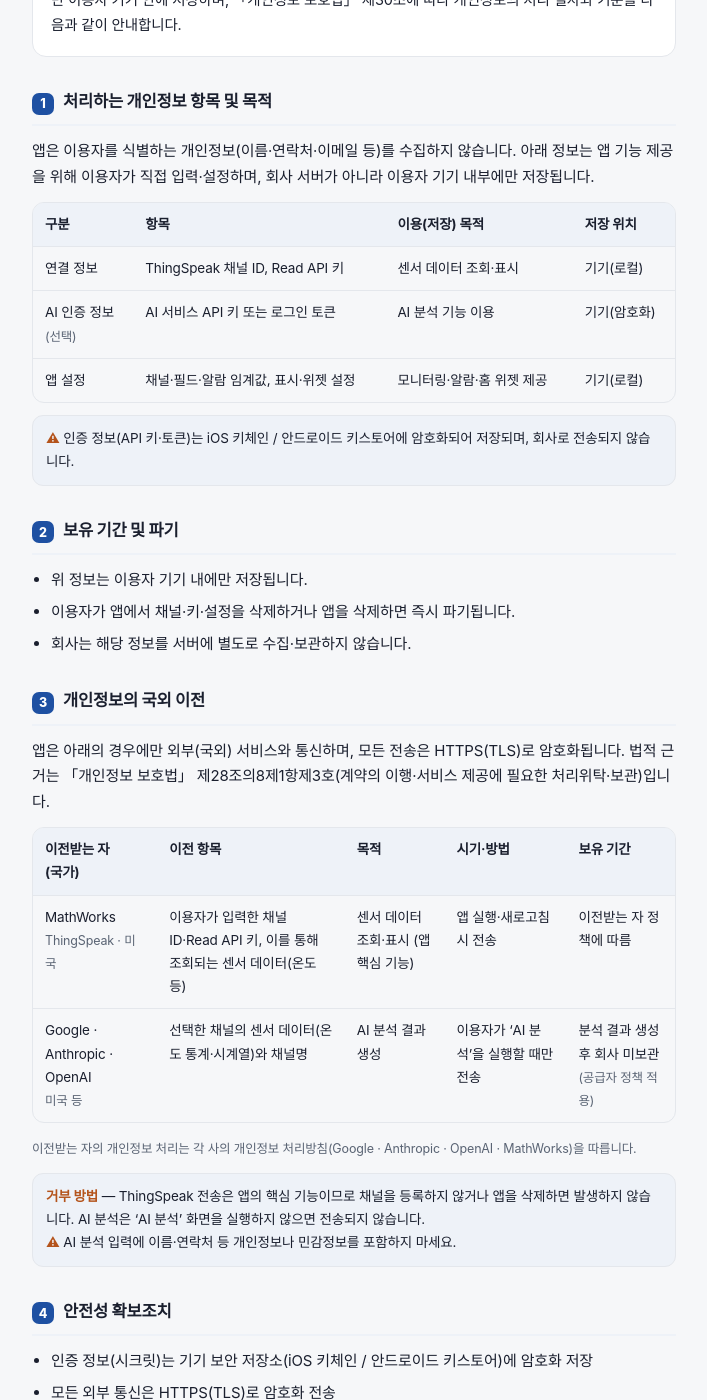
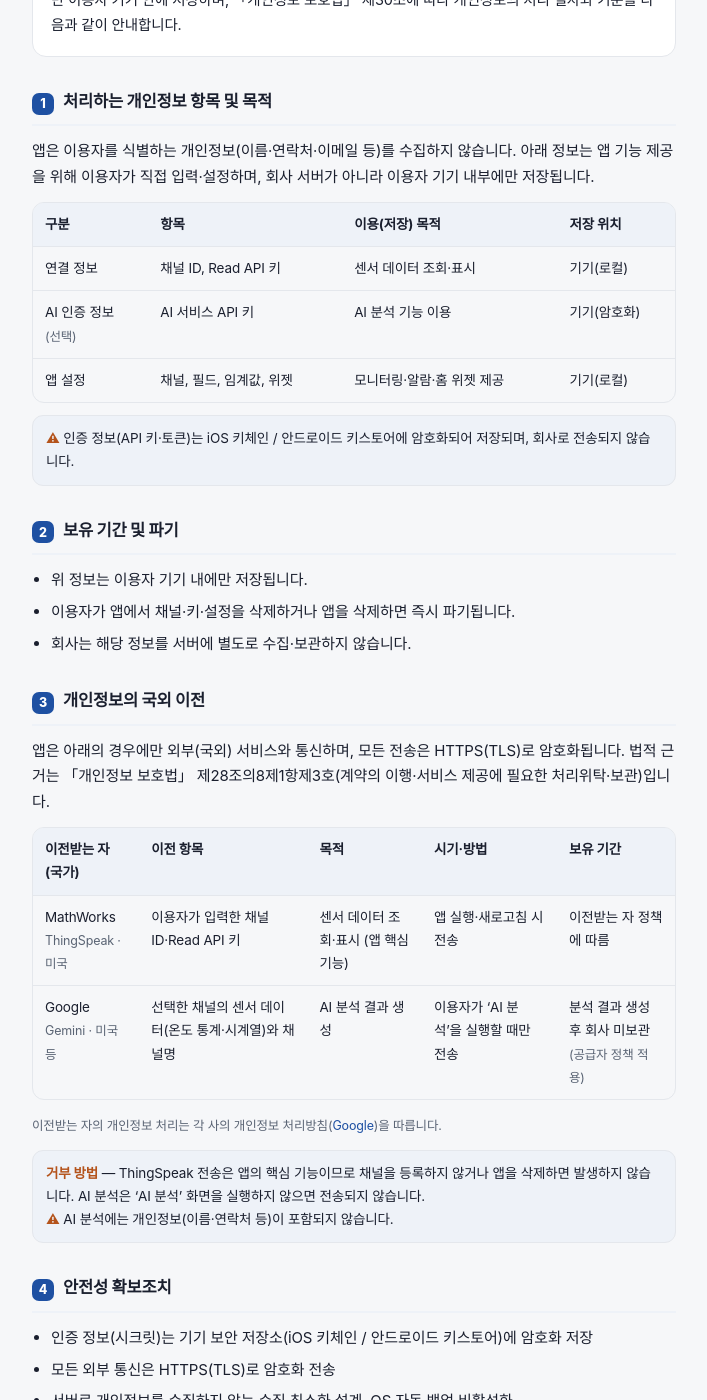
Before and after one commit to AegisAX/policy, a Jekyll site: the page krefcon/index.html, which Jekyll copies as it is, in a window 1280 px wide and 1400 px high, scrolled down 286 px. Shown: the whole window, without its empty margins (286-993 px from the left). Built offline with Jekyll 4.4.1, drawn with Linux system fonts in a browser that asks for light colours.

Commit message:
Update privacy information and table content in index.html

```diff
--- a/krefcon/index.html
+++ b/krefcon/index.html
@@ -144,9 +144,9 @@
       <table>
         <thead><tr><th>구분</th><th>항목</th><th>이용(저장) 목적</th><th>저장 위치</th></tr></thead>
         <tbody>
-          <tr><td class="lbl">연결 정보</td><td>ThingSpeak 채널 ID, Read API 키</td><td>센서 데이터 조회·표시</td><td>기기(로컬)</td></tr>
-          <tr><td class="lbl">AI 인증 정보<br><small class="muted">(선택)</small></td><td>AI 서비스 API 키 또는 로그인 토큰</td><td>AI 분석 기능 이용</td><td>기기(암호화)</td></tr>
-          <tr><td class="lbl">앱 설정</td><td>채널·필드·알람 임계값, 표시·위젯 설정</td><td>모니터링·알람·홈 위젯 제공</td><td>기기(로컬)</td></tr>
+          <tr><td class="lbl">연결 정보</td><td>채널 ID, Read API 키</td><td>센서 데이터 조회·표시</td><td>기기(로컬)</td></tr>
+          <tr><td class="lbl">AI 인증 정보<br><small class="muted">(선택)</small></td><td>AI 서비스 API 키</td><td>AI 분석 기능 이용</td><td>기기(암호화)</td></tr>
+          <tr><td class="lbl">앱 설정</td><td>채널, 필드, 임계값, 위젯</td><td>모니터링·알람·홈 위젯 제공</td><td>기기(로컬)</td></tr>
         </tbody>
       </table>
     </div>
@@ -175,13 +175,13 @@
         <tbody>
           <tr>
             <td class="lbl">MathWorks<br><small class="muted">ThingSpeak · 미국</small></td>
-            <td>이용자가 입력한 채널 ID·Read API 키, 이를 통해 조회되는 센서 데이터(온도 등)</td>
+            <td>이용자가 입력한 채널 ID·Read API 키</td>
             <td>센서 데이터 조회·표시 (앱 핵심 기능)</td>
             <td>앱 실행·새로고침 시 전송</td>
             <td>이전받는 자 정책에 따름</td>
           </tr>
           <tr>
-            <td class="lbl">Google · Anthropic · OpenAI<br><small class="muted">미국 등</small></td>
+            <td class="lbl">Google<br><small class="muted">Gemini · 미국 등</small></td>
             <td>선택한 채널의 센서 데이터(온도 통계·시계열)와 채널명</td>
             <td>AI 분석 결과 생성</td>
             <td>이용자가 &lsquo;AI 분석&rsquo;을 실행할 때만 전송</td>
@@ -190,11 +190,11 @@
         </tbody>
       </table>
     </div>
-    <p class="muted"><small>이전받는 자의 개인정보 처리는 각 사의 개인정보 처리방침(Google · Anthropic · OpenAI · MathWorks)을 따릅니다.</small></p>
+    <p class="muted"><small>이전받는 자의 개인정보 처리는 각 사의 개인정보 처리방침(<a href="https://policies.google.com/privacy">Google</a>)을 따릅니다.</small></p>
     <div class="note">
       <b>거부 방법</b> — ThingSpeak 전송은 앱의 핵심 기능이므로 채널을 등록하지 않거나 앱을 삭제하면 발생하지 않습니다.
       AI 분석은 &lsquo;AI 분석&rsquo; 화면을 실행하지 않으면 전송되지 않습니다.
-      <br><b>⚠</b> AI 분석 입력에 이름·연락처 등 개인정보나 민감정보를 포함하지 마세요.
+      <br><b>⚠</b> AI 분석에는 개인정보(이름·연락처 등)이 포함되지 않습니다.
     </div>
   </section>
 
```
